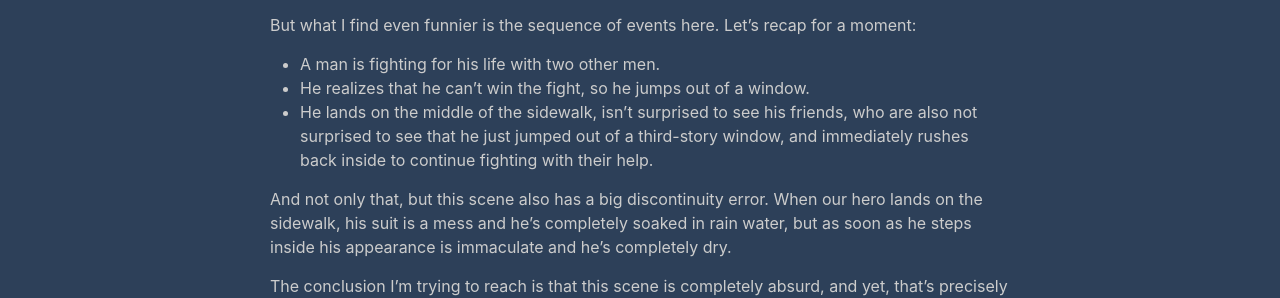
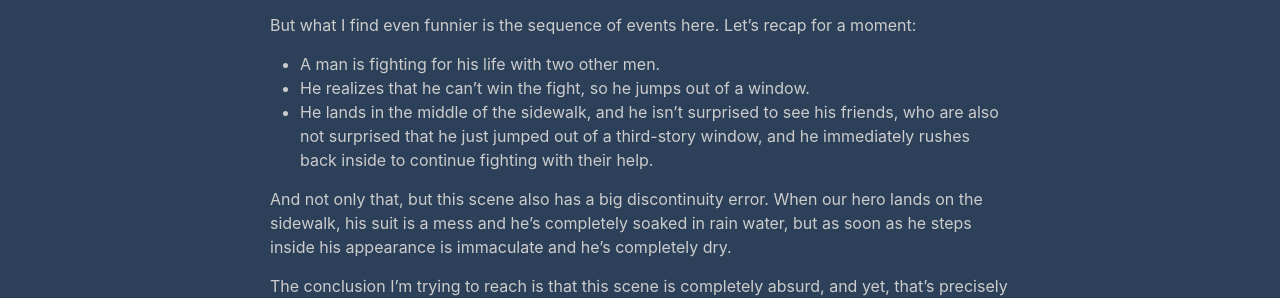
Before and after one commit to diegomacario/diegomacario.github.io, a Jekyll site: the page built from _posts/2021-05-03-the-hitchcock-scene-that-nobody-talks-about.md, in a window 1280 px wide and 900 px high, scrolled down 4262 px. Shown: the part 253-551 px from the top of the window. Built offline with Jekyll 4.4.1, drawn with Linux system fonts in a browser that asks for light colours.

Commit message:
Fix typos.

```diff
--- a/_posts/2021-05-03-the-hitchcock-scene-that-nobody-talks-about.md
+++ b/_posts/2021-05-03-the-hitchcock-scene-that-nobody-talks-about.md
@@ -60,7 +60,7 @@ But what I find even funnier is the sequence of events here. Let's recap for a m
 
 - A man is fighting for his life with two other men.
 - He realizes that he can't win the fight, so he jumps out of a window.
-- He lands on the middle of the sidewalk, isn't surprised to see his friends, who are also not surprised to see that he just jumped out of a third-story window, and immediately rushes back inside to continue fighting with their help.
+- He lands in the middle of the sidewalk, and he isn't surprised to see his friends, who are also not surprised that he just jumped out of a third-story window, and he immediately rushes back inside to continue fighting with their help.
 
 And not only that, but this scene also has a big discontinuity error. When our hero lands on the sidewalk, his suit is a mess and he's completely soaked in rain water, but as soon as he steps inside his appearance is immaculate and he's completely dry.
 
```
